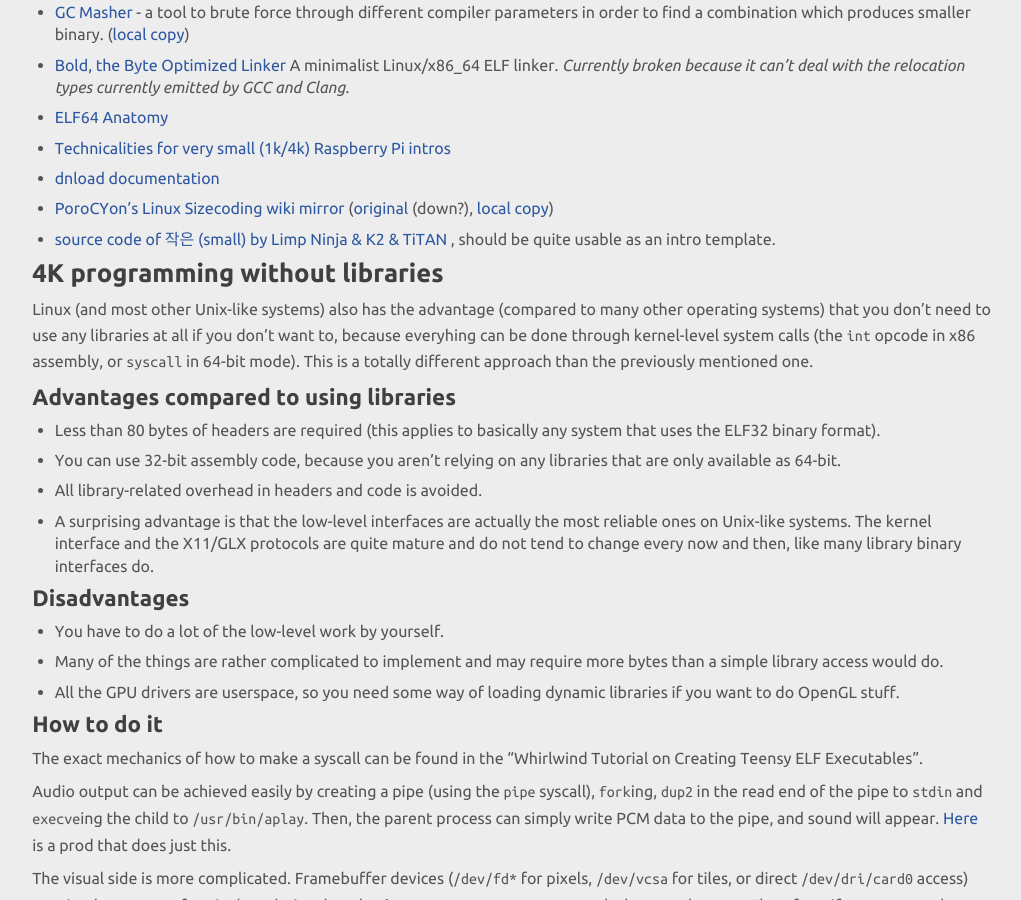
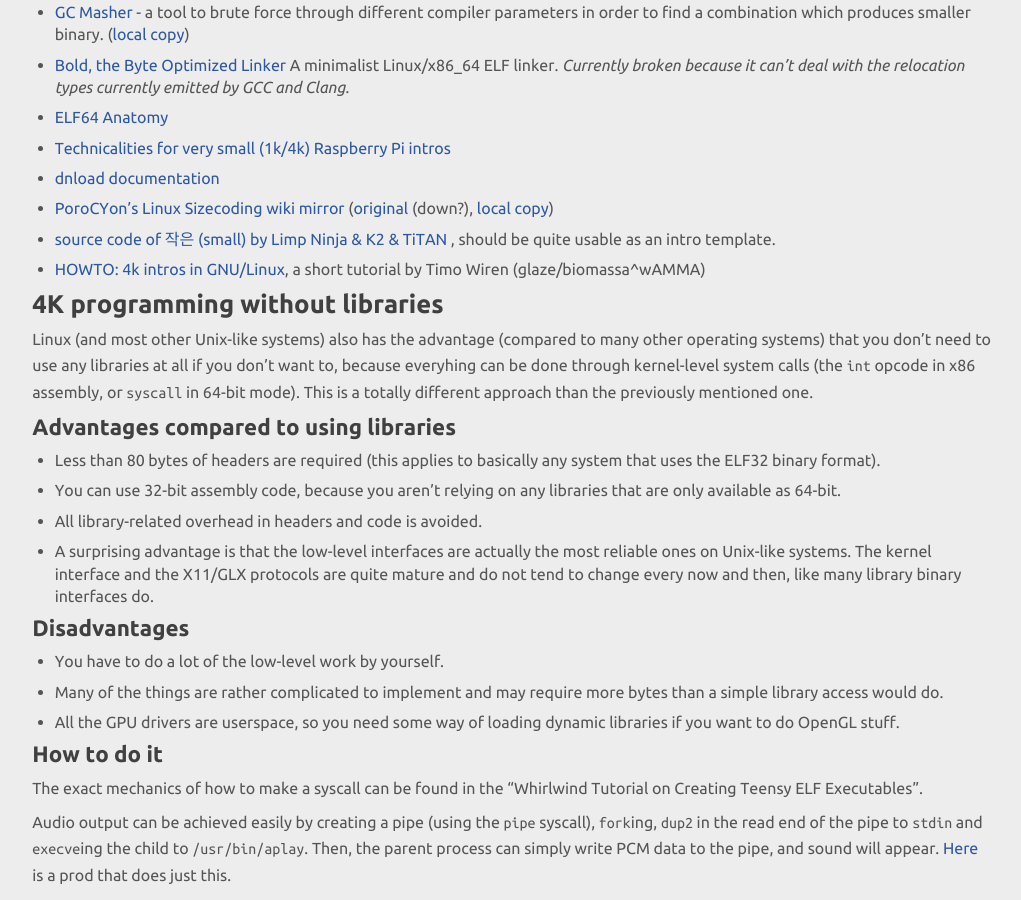
Before and after one commit to in4k/in4k.github.io, a Jekyll site: the page built from wiki/linux.markdown, in a window 1280 px wide and 900 px high, scrolled down 459 px. Shown: the whole window, without its empty margins (137-1158 px from the left). Built offline with Jekyll 4.4.1, drawn with Linux system fonts in a browser that asks for light colours.

Commit message:
Update linux.markdown

```diff
--- a/wiki/linux.markdown
+++ b/wiki/linux.markdown
@@ -43,6 +43,7 @@
 * [source code of 작은 (small) by Limp Ninja & K2 & TiTAN
   ](https://gitlab.com/PoroCYon/linux-4k-intro-template), should be quite
   usable as an intro template.
+* [HOWTO: 4k intros in GNU/Linux](http://twiren.kapsi.fi/linux4k.html), a short tutorial by Timo Wiren (glaze/biomassa^wAMMA)
 
 # 4K programming without libraries
 
```
